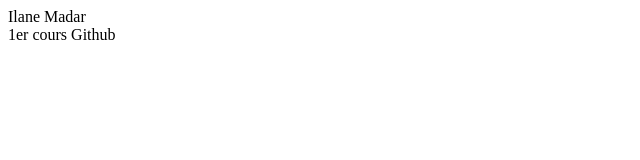
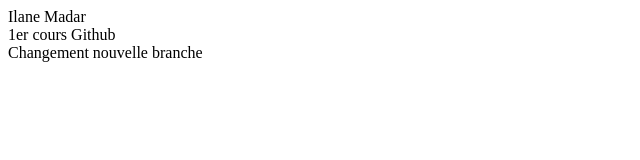
Before and after one commit to Milane13/FirstProjectMilane, a plain HTML site: page index.html in a window 1280 px wide. Shown: the whole page, without its empty margins (0-640 px from the left). Drawn offline with Linux system fonts and the light colour scheme.

Commit message:
changement nouvelle branche

```diff
--- a/index.html
+++ b/index.html
@@ -11,5 +11,8 @@
     <div>
     1er cours Github
     </div>
+    <div>
+        Changement nouvelle branche
+    </div>
 </body>
 </html>
```
